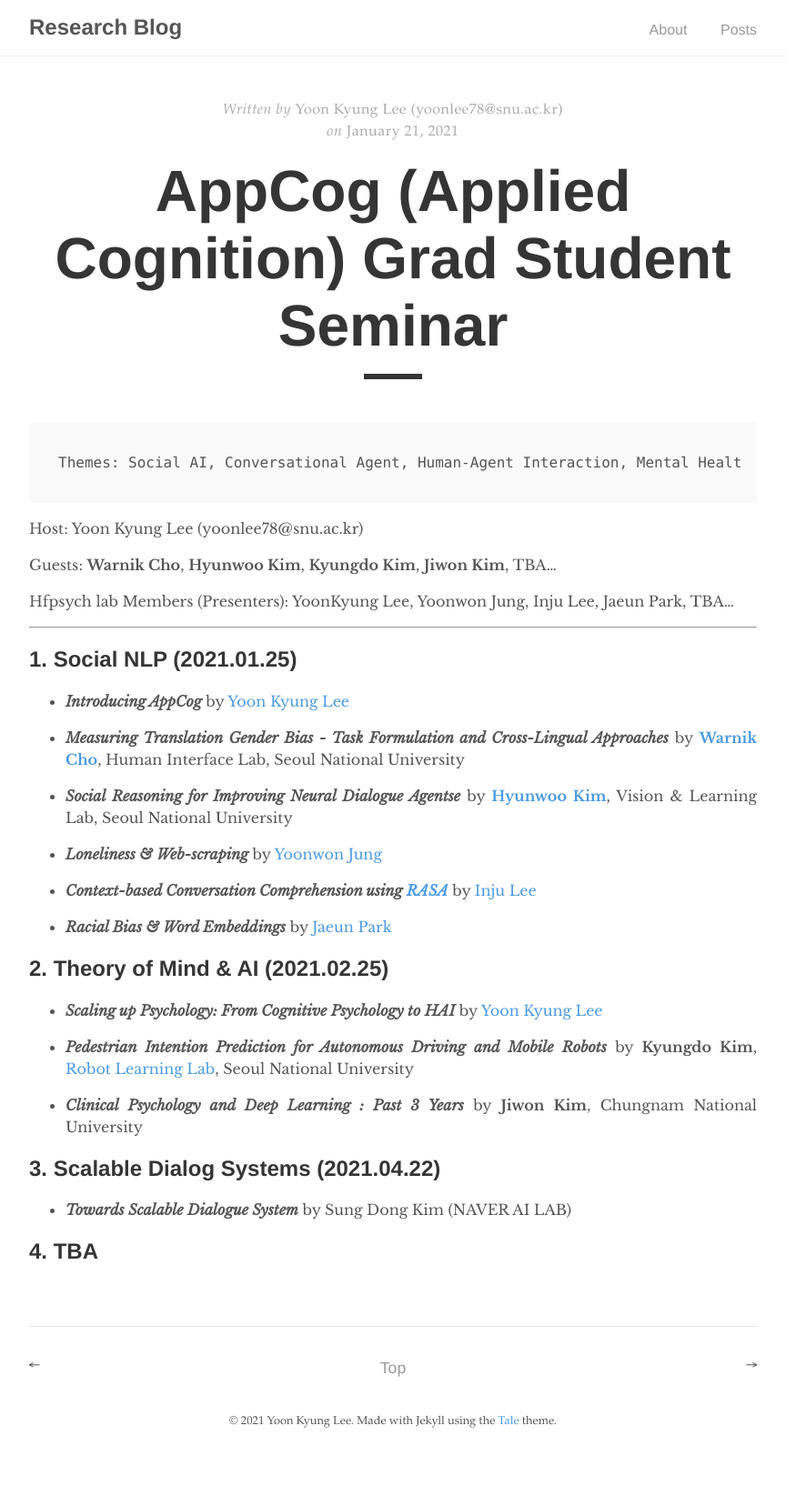
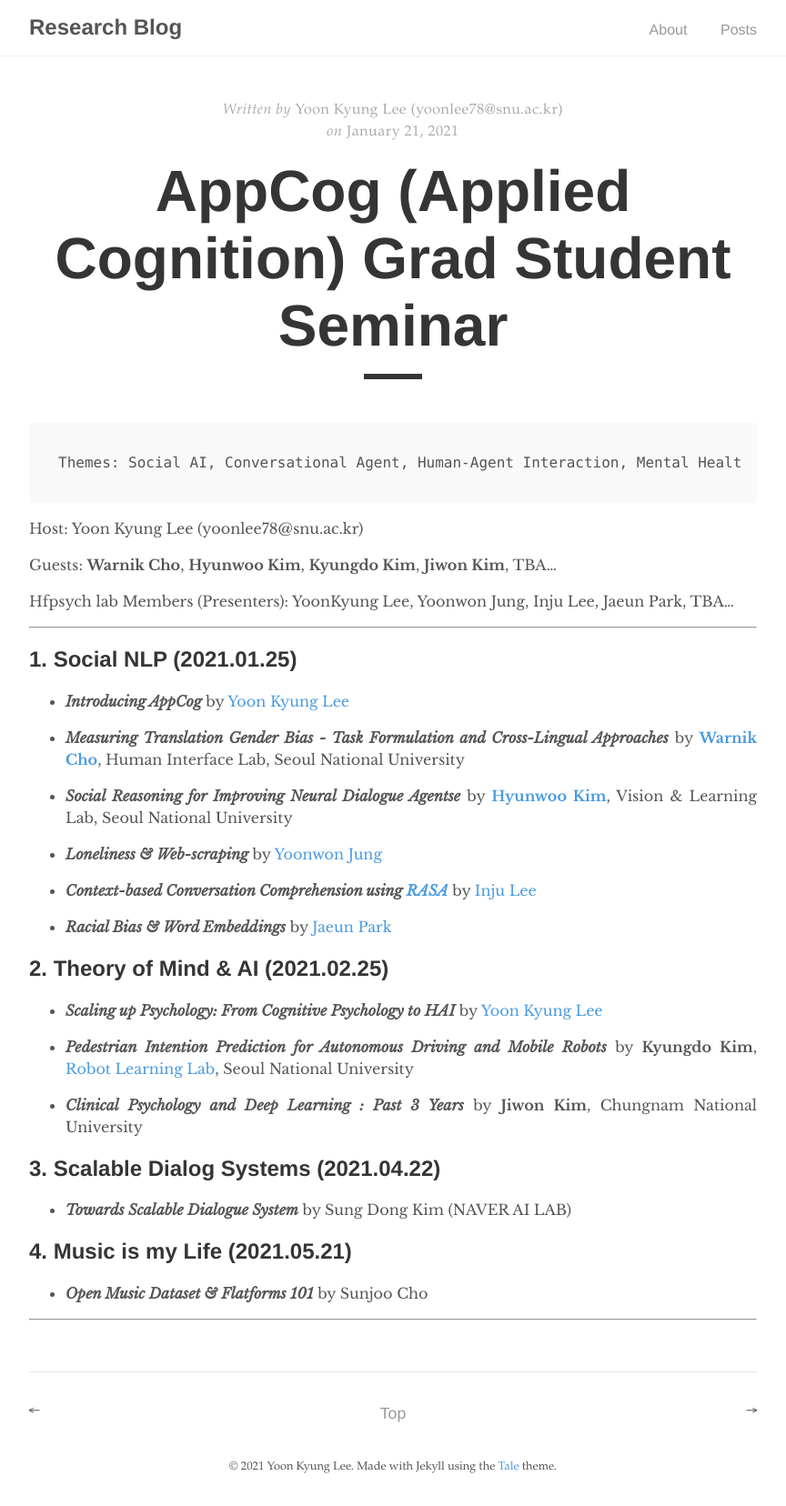
Before and after one commit to humanfactorspsych/blog, a Jekyll site: the page built from _posts/2021-01-21-appcog.md, in a window 1280 px wide. Shown: the whole page at 91% size, without its empty margins (208-1072 px from the left). Built offline with Jekyll 4.4.1, drawn with Linux system fonts in a browser that asks for light colours; before the commit the page ends 1606 px from its top, so only the background shows below that.

Commit message:
Update 2021-01-21-appcog.md

```diff
--- a/_posts/2021-01-21-appcog.md
+++ b/_posts/2021-01-21-appcog.md
@@ -44,4 +44,8 @@ Hfpsych lab Members (Presenters): YoonKyung Lee, Yoonwon Jung, Inju Lee, Jaeun P
 - _**Towards Scalable Dialogue System**_ by Sung Dong Kim (NAVER AI LAB)
 
 
-## 4. TBA
+## 4. Music is my Life (2021.05.21)
+
+- _**Open Music Dataset & Flatforms 101**_ by Sunjoo Cho
+
+----
```
